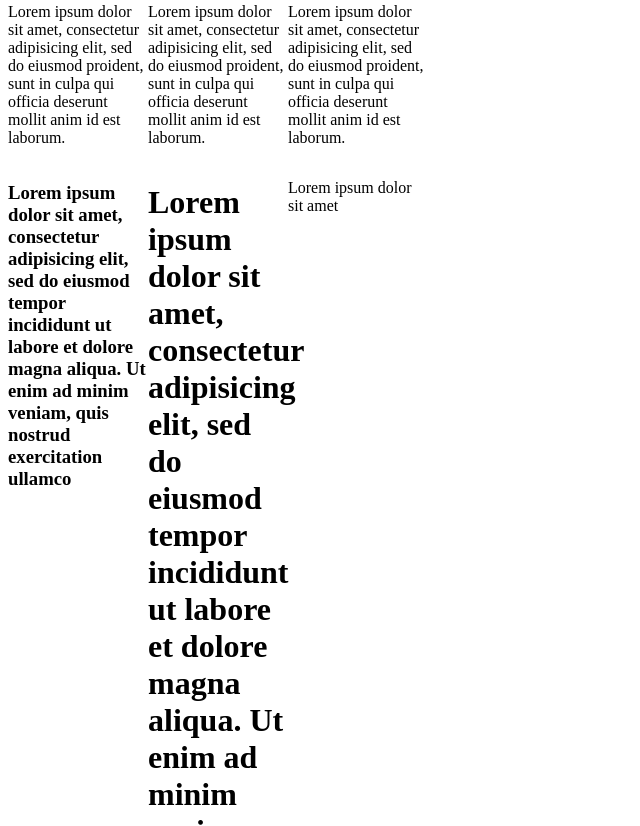
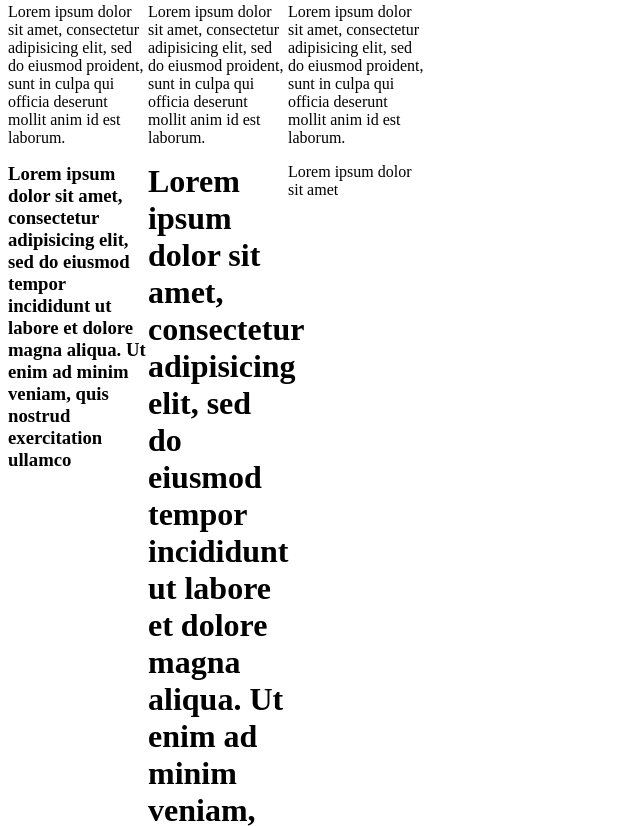
Before and after one commit to adiospace/jquery-balance, a plain HTML site: page demo/index.html in a window 1280 px wide. Shown: the part 329-1155 px from the top of the page, without its empty margins (0-640 px from the left). Drawn offline with nearby package versions, Linux system fonts and the light colour scheme.

Commit message:
same margin and padding

```diff
--- a/demo/index.html
+++ b/demo/index.html
@@ -15,6 +15,12 @@
 			.itm {
 				float: left;
 				width: 140px;
+			}
+
+			/* Make sure all elements we balance have the same margins and padding */
+			h3, .balanced {
+				margin: 0;
+				padding: 0;
 			}
 
 		</style>
```
